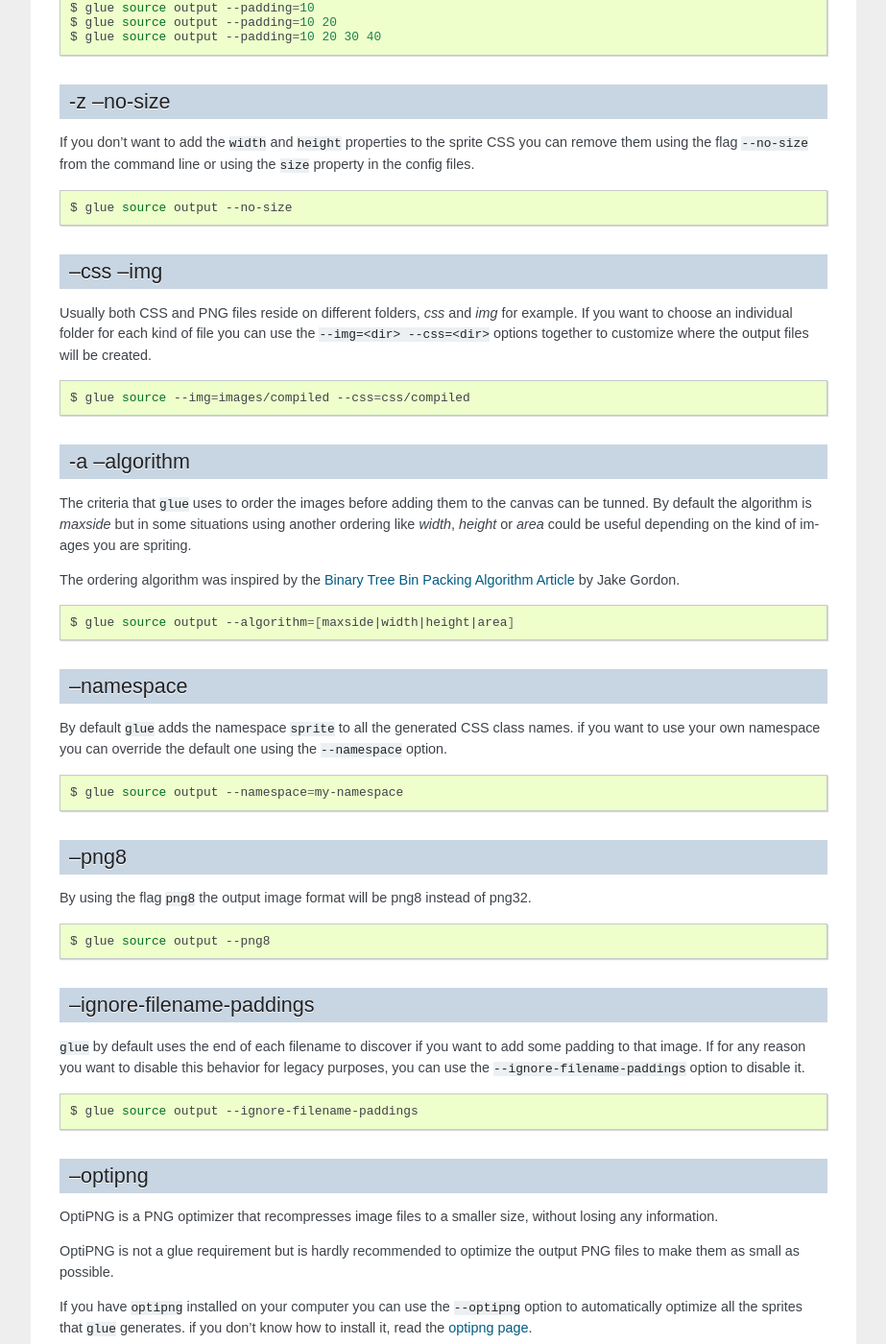
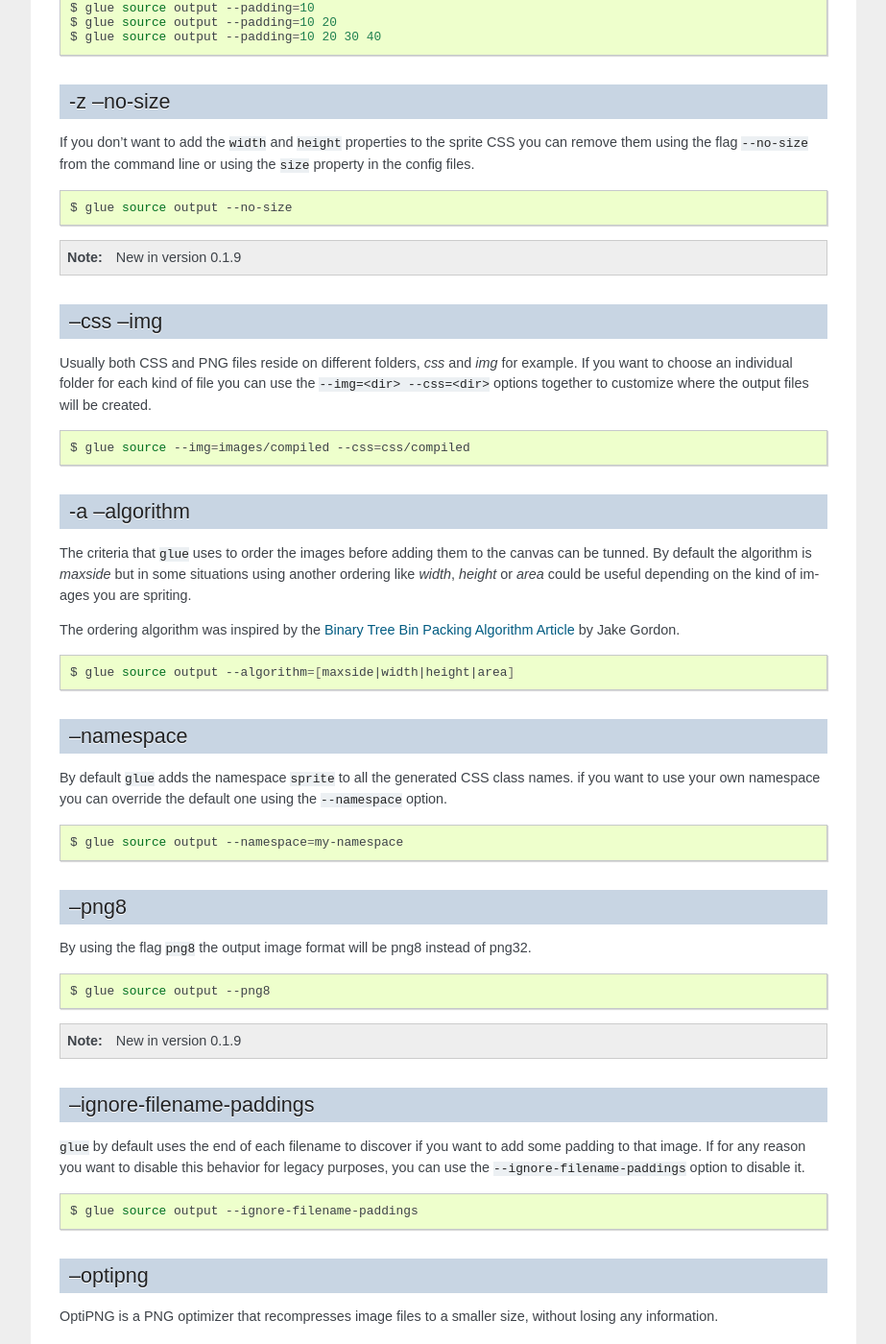
Before and after one commit to jorgebastida/glue, a Sphinx documentation site: the page built from docs/options.rst, in a window 1280 px wide and 1400 px high, scrolled down 1728 px. Shown: the whole window at 96% size, without its empty margins (198-1121 px from the left). Built offline with Sphinx 7.4.7, drawn with Linux system fonts in a browser that asks for light colours; the version number is read from the project's files by our own code.

Commit message:
Add png8 to the list of available configuration

```diff
--- a/docs/files.rst
+++ b/docs/files.rst
@@ -65,4 +65,5 @@
 optipng                  False
 ignore_filename_paddings False
 size                     True
+png8                     False
 ======================== =========================
--- a/docs/options.rst
+++ b/docs/options.rst
@@ -86,6 +86,9 @@
 
     $ glue source output --no-size
 
+.. note::
+    New in version 0.1.9
+
 --css --img
 -----------
 Usually both CSS and PNG files reside on different folders, `css` and `img` for example. If you want to choose an individual folder for each kind of file you can use the ``--img=<dir> --css=<dir>`` options together to customize where the output files will be created.
@@ -120,6 +123,9 @@
 .. code-block:: bash
 
     $ glue source output --png8
+
+.. note::
+    New in version 0.1.9
 
 --ignore-filename-paddings
 --------------------------
```
